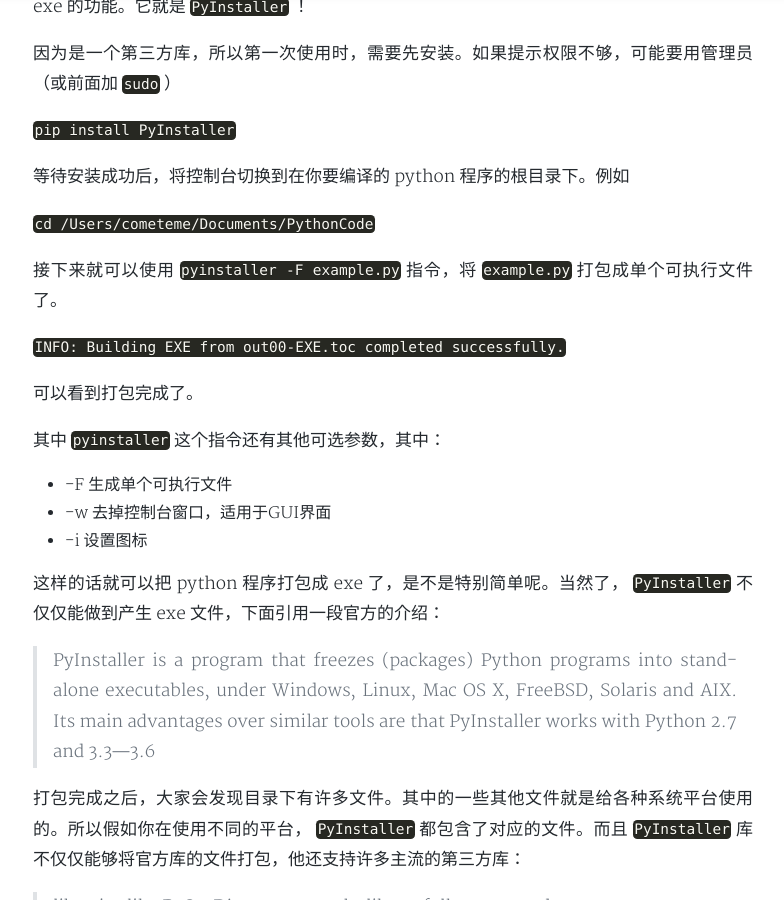
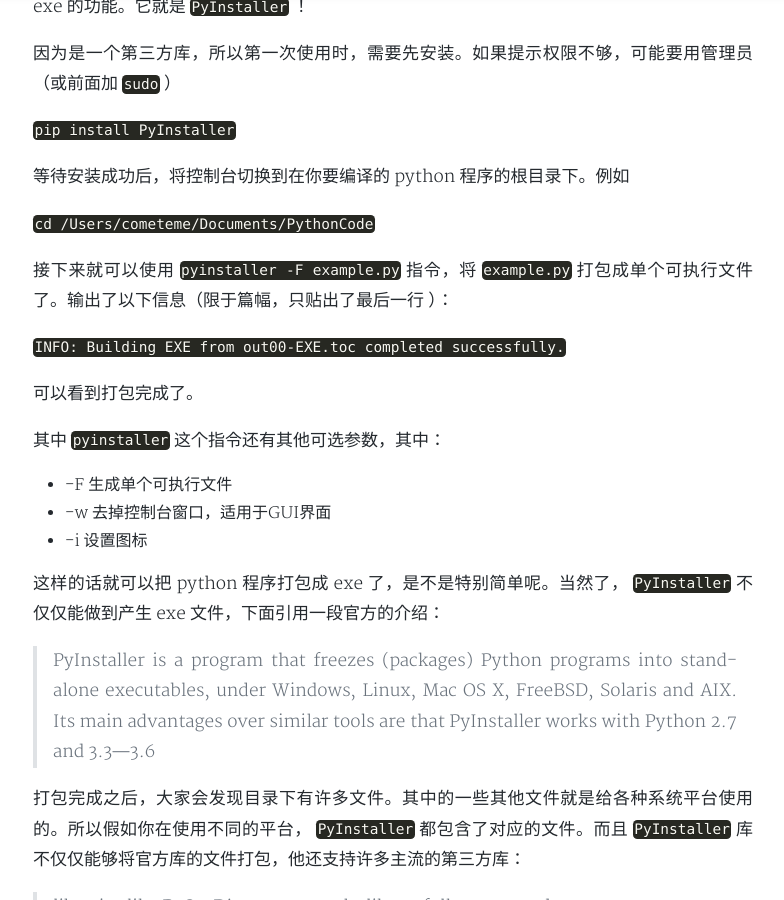
Before and after one commit to cometeme/cometeme.github.io, a Jekyll site: the page built from _posts/2018-08-05-PyInstaller库.md, in a window 1280 px wide and 900 px high, scrolled down 815 px. Shown: the whole window, without its empty margins (247-1031 px from the left). Built offline with Jekyll 4.4.1, drawn with Linux system fonts in a browser that asks for light colours; nearby versions of some CDN libraries; a style sheet for code colours, icons or effects is not loaded.

Commit message:
Update 2018-08-05-PyInstaller库.md

```diff
--- a/_posts/2018-08-05-PyInstaller库.md
+++ b/_posts/2018-08-05-PyInstaller库.md
@@ -20,7 +20,7 @@
 
 `cd /Users/cometeme/Documents/PythonCode`
 
-接下来就可以使用 `pyinstaller -F example.py` 指令，将 `example.py` 打包成单个可执行文件了。
+接下来就可以使用 `pyinstaller -F example.py` 指令，将 `example.py` 打包成单个可执行文件了。输出了以下信息（限于篇幅，只贴出了最后一行  ）：
 
 `INFO: Building EXE from out00-EXE.toc completed successfully.`
 
```
